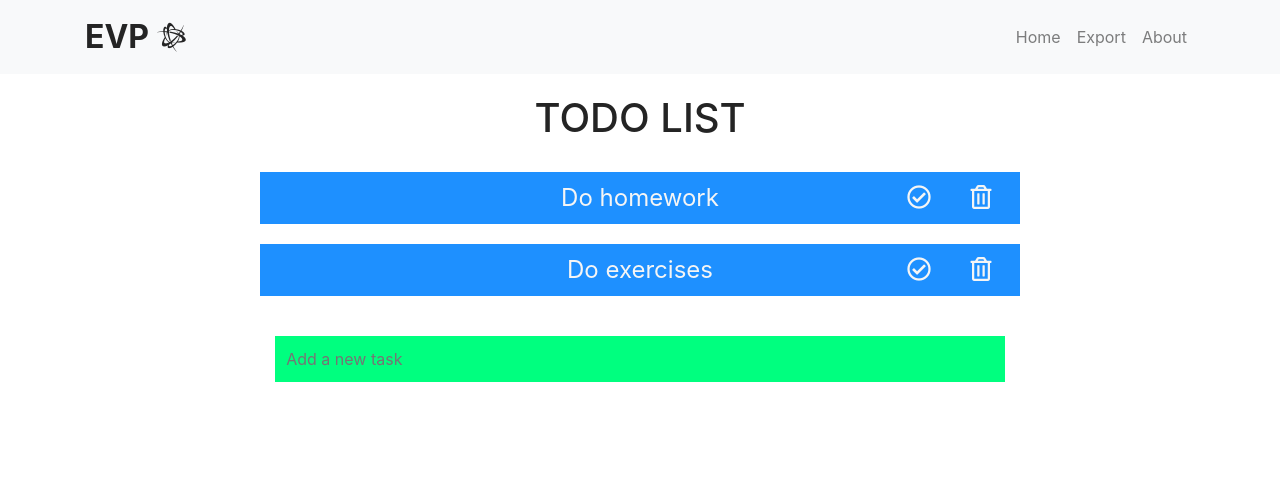
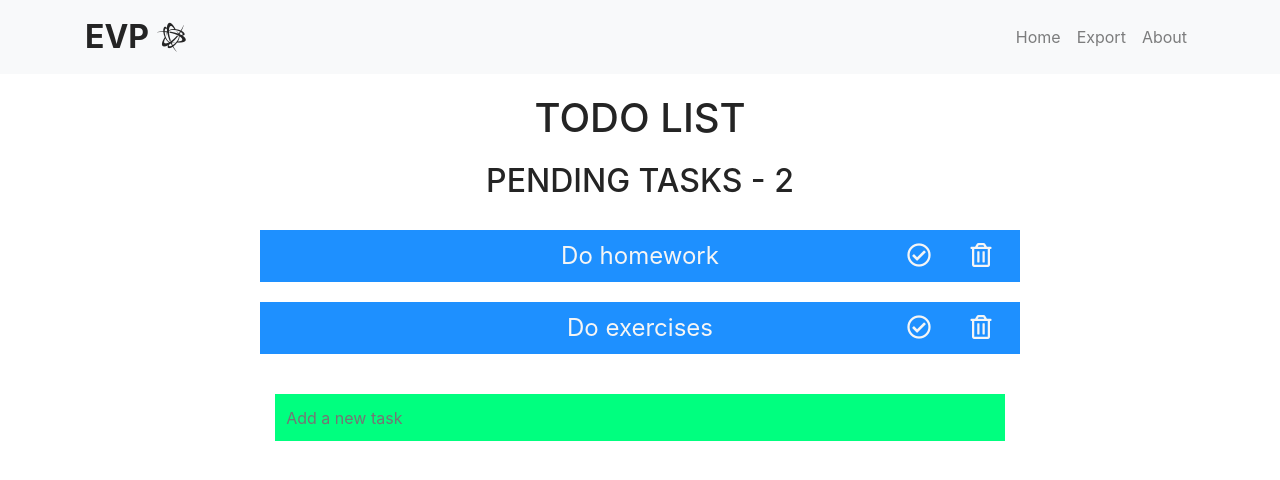
Before and after one commit to evazquez94/Todo-App, a React (Create React App) app: page / in a window 1280 px wide. Shown: the top 480 px of the page. Built offline with nearby package versions, Linux system fonts and the light colour scheme.

Commit message:
Delete task and count the pending tasks

```diff
--- a/src/components/Home.js
+++ b/src/components/Home.js
@@ -2,7 +2,7 @@ import React from "react";
 import { Container, Row, Col } from "react-bootstrap";
 import "./Home.css";
 
-function Todo({ todo, index, completeTodo }) {
+function Todo({ todo, index, completeTodo, removeTodo }) {
   return (
     <div style={{ textDecoration: todo.completed ? "line-through" : "" }}>
       <Row className="todo-item">
@@ -19,9 +19,9 @@ function Todo({ todo, index, completeTodo }) {
           </button>
         </Col>
         <Col xs={6} sm={6} lg={1}>
-        <button className="button" onClick={() => completeTodo(index)}>
-          <i className="far fa-trash-alt" />
-        </button>
+          <button className="button" onClick={() => removeTodo(index)}>
+            <i className="far fa-trash-alt" />
+          </button>
         </Col>
       </Row>
     </div>
@@ -63,24 +63,36 @@ function Home() {
       completed: false,
     },
   ]);
+  const [todoLeft, setTodoLeft] = React.useState(0);
 
-  const addTodo = (title) => {
+  React.useEffect(() => {
+    setTodoLeft(todo.filter(todo => !todo.completed).length);
+  });
+
+  const addTodo = title => {
     const newTodo = [...todo, { title, completed: false }];
     setTodo(newTodo);
   };
 
-  const completeTodo = (index) => {
+  const completeTodo = index => {
     const newTodo = [...todo];
     newTodo[index].completed = !newTodo[index].completed;
     setTodo(newTodo);
   };
 
+  const removeTodo = index => {
+    const newTodo = [...todo];
+    newTodo.splice(index, 1);
+    setTodo(newTodo);
+  }
+
+  const title = "todo list";
 
   return (
     <>
       <Container>
-        <h1 className="title">TODO LIST</h1>
-
+        <h1 className="title">{title.toUpperCase()}</h1>
+        <h2 className="title">PENDING TASKS - {todoLeft}</h2>
         <Row>
           <Col
             className="todo-list"
@@ -93,6 +105,7 @@ function Home() {
                 index={index}
                 key={index}
                 completeTodo={completeTodo}
+                removeTodo={removeTodo}
               />
             ))}
           </Col>
```
